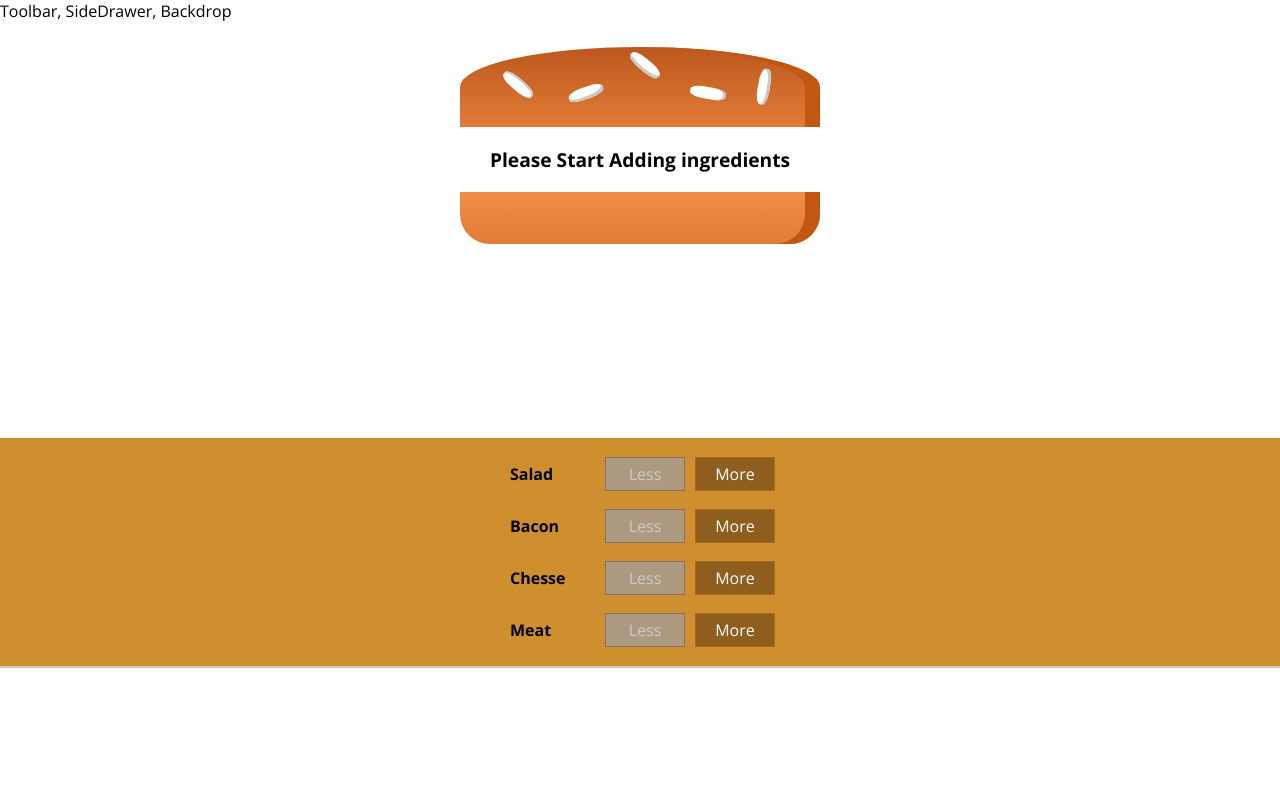
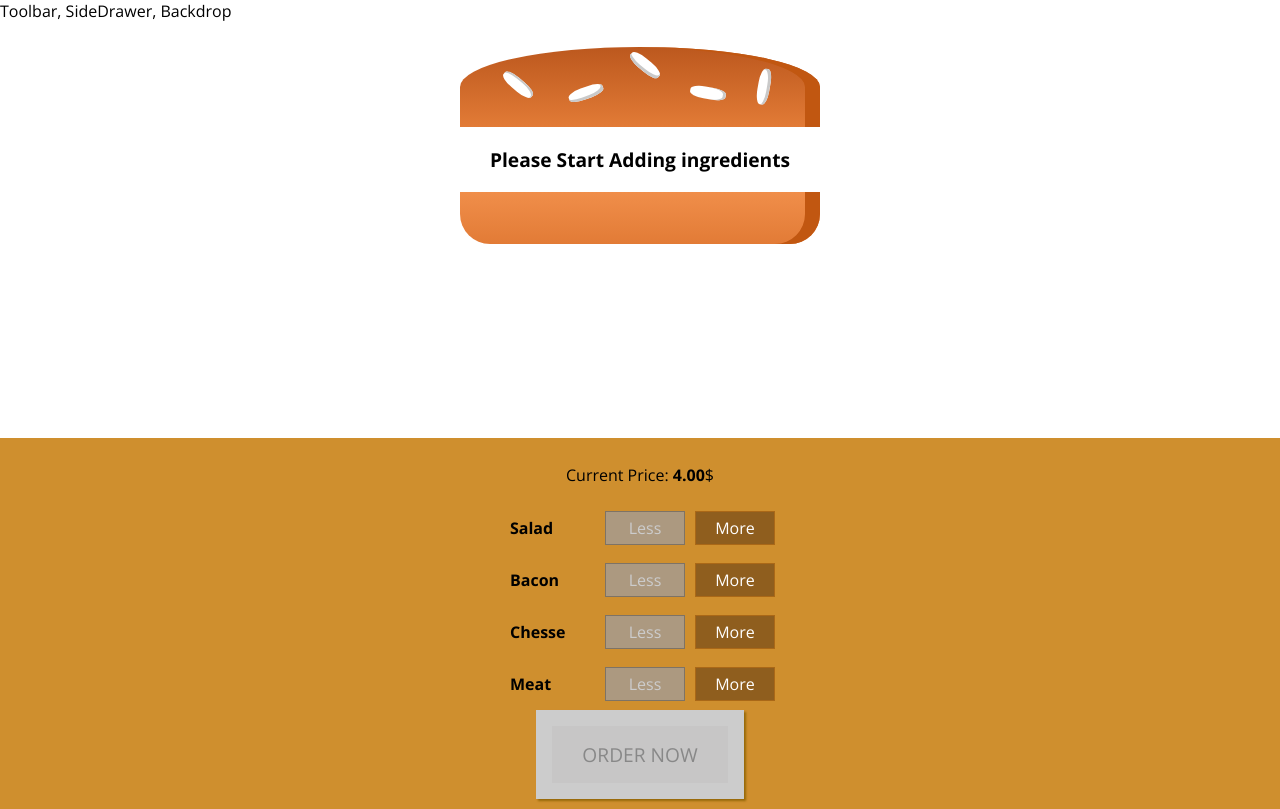
Before and after one commit to fervela/BurgerBuilderApp, a React app: page / in a window 1280 px wide. Built offline with nearby package versions, Linux system fonts and the light colour scheme.

Commit message:
Added modal to the burger app, animation coming in is okay. Working on animation when coming out

```diff
--- a/src/components/Burger/BuildControls/BuildControls.js
+++ b/src/components/Burger/BuildControls/BuildControls.js
@@ -11,6 +11,7 @@
 
 const buildControls =(props)=> (
     <div className={classes.BuildControls}>
+        <p>Current Price: <strong>{props.price.toFixed(2)}</strong>$</p>
         {controls.map(ctrl=>(
             <BuildControl
                 key={ctrl.label}
@@ -20,7 +21,10 @@
                 disabled={props.disabled[ctrl.type]}
             />
         ))}
-
+        <button className={classes.OrderButton}
+            disabled={!props.purchaseable}
+            onClick={props.ordered}
+        >ORDER NOW</button>
     </div>
 );
 
--- a/src/components/Burger/BuildControls/BuildControls.module.css
+++ b/src/components/Burger/BuildControls/BuildControls.module.css
@@ -8,3 +8,47 @@
     margin: auto;
     padding: 10px 0;
 }
+
+
+.OrderButton{
+    background-color:#DAD735;
+    outline:none;
+    cursor:pointer;
+    border:1px solid #966909;
+    color:#966909;
+    font-family: inherit;
+    font-size: 1.2em;
+    padding:15px 30px;
+    box-shadow: 2px 2px 2px #966909;
+}
+
+.OrderButton:hover, .OrderButton:active{
+    background-color:#A0DB41;
+    border:1px solid #966909;
+    color:#966909;
+}
+
+.OrderButton:disabled{
+    background-color:#C7C6C6;
+    cursor:not-allowed;
+    border:1pc solid #ccc;
+    color:#888888;
+
+}
+
+.OrderButton:not(:disabled){
+    animation:enable 0.3 linear;
+}
+
+@keyframes enable{
+    0%{
+        transform:scale(1);
+    }
+    60%{
+        transform:scale(1.1);
+
+    }
+    100%{
+        transform:scale(1);
+    }
+}
--- /dev/null
+++ b/src/components/Burger/OrderSummary/OrderSummary.js
@@ -0,0 +1,30 @@
+import React from 'react';
+import Auxiliary from '../../../hoc/Auxiliary';
+
+const orderSummary=(props)=>{
+    const ingredientSummary = Object.keys(props.ingredients)
+        .map(igKey=>{
+            return (
+                <li key={igKey}>
+                    <span style={{textTransform:'capitalize'}}>{igKey}</span>:{props.ingredients[igKey]}
+                </li>
+            )
+        });
+    return(
+        <Auxiliary>
+            <h3>Your Order</h3>
+            <p>A delicious burger with the following ingredients</p>
+            <ul>
+                {ingredientSummary}
+            </ul>
+            <p>Continue to Checkout?</p>
+        </Auxiliary>
+
+    );
+
+};
+
+
+
+
+export default orderSummary;
--- /dev/null
+++ b/src/components/UI/Modal/Modal.js
@@ -0,0 +1,14 @@
+import React from 'react';
+import classes from './Modal.module.css';
+
+const modal =(props)=>(
+    <div className={classes.Modal}
+    style={{
+        transform:props.show? 'translateY(0)':'translateY(-100vh)',
+        opacity: props.show? '1':'0'
+    }}>
+        {props.children}
+    </div>
+);
+
+export default modal;
--- /dev/null
+++ b/src/components/UI/Modal/Modal.module.css
@@ -0,0 +1,25 @@
+
+
+
+.Modal{
+    position:fixed;
+    z-index:500;
+    background-color:white;
+    width:70%;
+    border:1px solid #ccc;
+    box-shadow:1px 1px 1px black;
+    padding:16px;
+    left:15%;
+    top: 30%;
+    box-sizing:border-box;
+    transition: all 0.3s ease-out;
+
+}
+
+
+@media (min-width:600px){
+    .Modal{
+        width:500px;
+        left:calc(50%-250px);
+    }
+}
--- a/src/containers/BurgerBuilder/BurgerBuilder.js
+++ b/src/containers/BurgerBuilder/BurgerBuilder.js
@@ -2,7 +2,8 @@
 import Auxiliary from '../../hoc/Auxiliary';
 import Burger from '../../components/Burger/Burger';
 import BuildControls from '../../components/Burger/BuildControls/BuildControls';
-
+import Modal from '../../components/UI/Modal/Modal';
+import OrderSummary from '../../components/Burger/OrderSummary/OrderSummary'
 
 const INGREDIENT_PRICES={
     salad: 0.5,
@@ -25,25 +26,48 @@
             cheese:0,
             meat:0
         },
-        totalPrice:4
+        totalPrice:4,
+        purchaseable:false,
+        purchasing:false
     }
+
+
+purchaseHandler=()=>{
+    this.setState({
+        purchasing:true
+    })
+}
+
+updatePurchaseState(ingredients){
+
+    const sum = Object.keys(ingredients)  //creates an array of string entries
+        .map(igKey=>{
+            return ingredients[igKey]
+        })
+        .reduce((sum,el)=>{
+            return sum + el;
+        },0);
+    this.setState({
+        purchaseable: sum > 0
+    });
+}
 
 addIngredientHandler =(type)=>{
     const oldCount = this.state.ingredients[type];
     const updatedCount = oldCount +1;
-    const updatedIngredient = {
+    const updatedIngredients = {
         ...this.state.ingredients //copied all elements into updatedIngredients because arrays are pointers T_T
     }
-    updatedIngredient[type]=updatedCount; // salad||bacon||meat||cheese were increased by +1
+    updatedIngredients[type]=updatedCount; // salad||bacon||meat||cheese were increased by +1
 
     const priceAddition = INGREDIENT_PRICES[type];
     const oldPrice = this.state.totalPrice;
     const newPrice = oldPrice + priceAddition; // Updated total price ;)
     this.setState({
         totalPrice:newPrice,
-        ingredients:updatedIngredient
+        ingredients:updatedIngredients
     })
-
+    this.updatePurchaseState(updatedIngredients);
 }
 
 removeIngredientHandler =(type)=>{
@@ -51,19 +75,21 @@
 
     if (oldCount!==0) {
         const updatedCount = oldCount -1;
-        const updatedIngredient = {
+        const updatedIngredients = {
             ...this.state.ingredients
         }
-        updatedIngredient[type]=updatedCount;
+        updatedIngredients[type]=updatedCount;
 
         const priceDeduction = INGREDIENT_PRICES[type];
         const oldPrice = this.state.totalPrice;
         const newPrice = oldPrice - priceDeduction;
         this.setState({
             totalPrice:newPrice,
-            ingredients:updatedIngredient
+            ingredients:updatedIngredients
         })
+        this.updatePurchaseState(updatedIngredients);
     }
+
 
 }
 
@@ -77,11 +103,17 @@
         }
         return(
             <Auxiliary>
+                <Modal show={this.state.purchasing}>
+                    <OrderSummary ingredients={this.state.ingredients}/>
+                </Modal>
                 <Burger ingredients={this.state.ingredients}/>
                 <BuildControls
                     ingredientAdded={this.addIngredientHandler}
                     ingredientRemoved={this.removeIngredientHandler}
                     disabled={disabledInfo}
+                    price={this.state.totalPrice}
+                    purchaseable={this.state.purchaseable}
+                    ordered={this.purchaseHandler}
                     />
             </Auxiliary>
         );
```
Also changed, not shown: src/components/UI/Backdrop/Backdrop.js (added).
